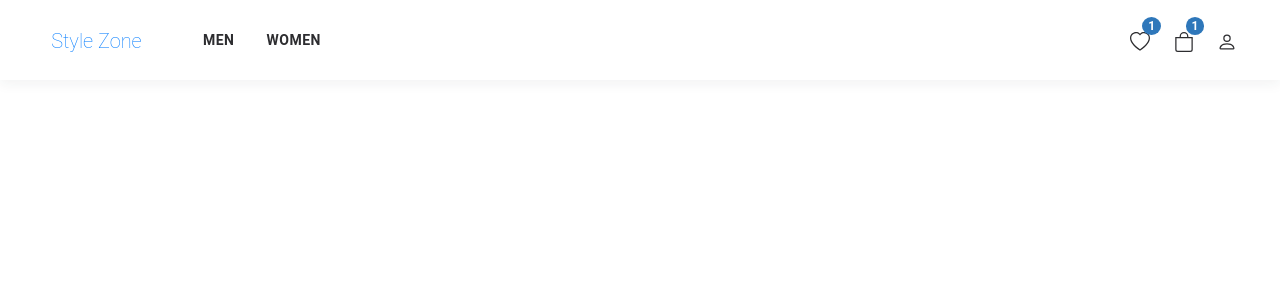
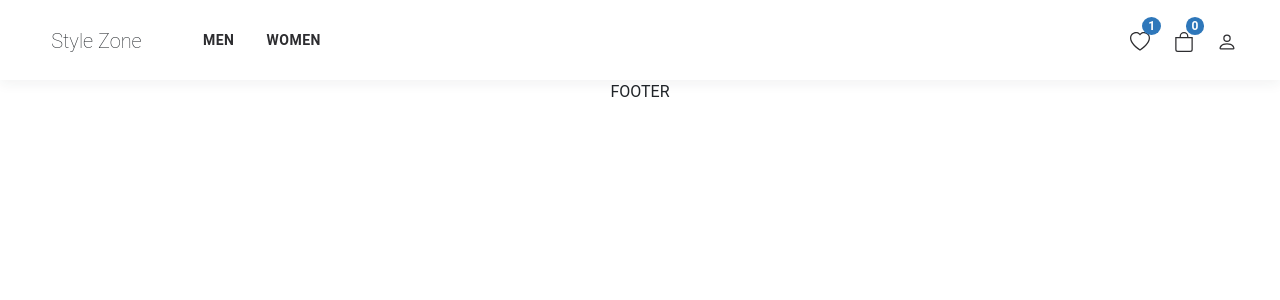
Before and after one commit to prateekchachra/n3-eta, a React (Create React App) app: page /cart in a window 1280 px wide. Shown: the top 300 px of the page. Built offline with nearby package versions, Linux system fonts and the light colour scheme.

Commit message:
initial redux setup

```diff
--- a/src/components/molecules/Header/Header.scss
+++ b/src/components/molecules/Header/Header.scss
@@ -45,15 +45,20 @@
 
 .navLinkWrapper {
     display: inline;
+    line-height: 80px;
 }
 
 .navLink {
+    display: inline;
+    height: inherit;
+    vertical-align: middle;
     color: $text-color;
     font-size: $bodyTextSize;
     padding: 0 16px 28px;
     letter-spacing: .5px;
     text-transform: uppercase;
     font-weight: 600;
+    cursor: pointer;
 }
 
 .searchBarWrapper {
--- a/src/components/molecules/Header/Header.tsx
+++ b/src/components/molecules/Header/Header.tsx
@@ -6,13 +6,21 @@ import './Header.scss';
 import { Bag, Heart, Person } from 'react-bootstrap-icons';
 import Search from '../../atoms/search/Search';
 import Badge from '../../atoms/Badge/Badge';
+import { useSelector } from 'react-redux';
+import { RootState } from '../../../store';
 
 const Header = () :JSX.Element => {
     const history = useHistory();
+    const numberOfItemsInCart = useSelector<RootState, RootState["cartState"]>((state: RootState) => state.cartState).cartItems.length;
     function renderLogo() {
         return(
             <div className="logoWrapper">
-                <a href="/" className="logo">Style Zone</a>
+                <label className="logo" onClick= { (event: React.MouseEvent<HTMLLabelElement, MouseEvent>) => {
+                    event.preventDefault();
+                    history.push("/");
+                }}>
+                    Style Zone
+                </label>
             </div>
         )
     }
@@ -21,10 +29,20 @@ const Header = () :JSX.Element => {
         return(
             <div className="navLinkContainer">
                 <div className="navLinkWrapper">
-                    <a href="/list" className="navLink">Men</a>
+                    <label className="navLink" onClick={ (event: React.MouseEvent<HTMLLabelElement, MouseEvent>) => {
+                        event.preventDefault();
+                        history.push("/list");
+                    }}>
+                        Men
+                    </label>
                 </div>
                 <div className="navLinkWrapper">
-                    <a href="/list" className="navLink">Women</a>
+                    <label className="navLink" onClick={ (event: React.MouseEvent<HTMLLabelElement, MouseEvent>) => {
+                        event.preventDefault();
+                        history.push("/list");
+                    }}>
+                        Women
+                    </label>
                 </div>
             </div>
         );
@@ -41,7 +59,7 @@ const Header = () :JSX.Element => {
         return (
             <div className="quickActionLinkWrapper">
                 <div className="wishListIcon">
-                    <Heart onClick={(event: any) => {
+                    <Heart onClick={(event: React.MouseEvent<SVGElement, MouseEvent>) => {
                             event.preventDefault();
                             history.push("/wishlist");
                         }
@@ -49,15 +67,15 @@ const Header = () :JSX.Element => {
                     <Badge value={1} />
                 </div>
                 <div className="cartIcon">
-                    <Bag onClick={(event: any) => {
+                    <Bag onClick={(event: React.MouseEvent<SVGElement, MouseEvent>) => {
                             event.preventDefault();
                             history.push("/cart");
                         }
                     }  />
-                    <Badge value={1} />
+                    <Badge value={numberOfItemsInCart} />
                 </div>
                 <div className="userAccountIcon">
-                    <Person onClick={(event: any) => {
+                    <Person onClick={(event: React.MouseEvent<SVGElement, MouseEvent>) => {
                             event.preventDefault();
                             history.push("/profile");
                         }
--- a/src/pages/Cart/Cart.scss
+++ b/src/pages/Cart/Cart.scss
@@ -0,0 +1,6 @@
+.bodyComponent {
+    display: flex;
+    flex-direction: column;
+    margin-top: 80px;
+    padding: 0 32px;
+}
--- a/src/pages/Cart/Cart.tsx
+++ b/src/pages/Cart/Cart.tsx
@@ -1,5 +1,8 @@
-import React, { ReactNode } from 'react'
+import React from 'react'
+import { useSelector } from 'react-redux';
 import PageTemplate from '../../components/templates/PageTemplate';
+import { ProductModel } from '../../redux/reducers/CartReducer';
+import { RootState } from '../../store';
 
 import './Cart.scss'
 
@@ -8,10 +11,19 @@ import './Cart.scss'
 
 const Cart = () :JSX.Element => {
 
+    const cartState = useSelector<RootState, RootState["cartState"]>((state: RootState) => state.cartState);
+    console.log(cartState);
 
     return (
         <PageTemplate>
-            <div><span>Cart</span></div>
+            <div className="bodyComponent">
+                <span>
+                {
+                    cartState.cartItems.map((product: ProductModel) => {
+                        return <li key={product.id}> {product.name} </li>
+                    })
+                }
+            </span></div>
         </PageTemplate>);
 }
 export default Cart;
--- a/src/pages/Home/HomePage.tsx
+++ b/src/pages/Home/HomePage.tsx
@@ -32,7 +32,7 @@ const HomePage = () => {
         const productListColumnRendererArray: ReactNodeArray = [];
         [1,2,3].forEach(element => {
             productListColumnRendererArray.push(
-                <div className="productListColumnContainer">
+                <div className="productListColumnContainer" key={element}>
                     <div className="textBannerContainer">
                         <h4 className="textBannerTitle">Categories to bag</h4>
                         <a href="">
--- a/src/pages/ProductList/ProductList.tsx
+++ b/src/pages/ProductList/ProductList.tsx
@@ -1,6 +1,6 @@
-import React, { useEffect, useState } from 'react'
+import React, { Dispatch, useEffect, useState } from 'react'
 import { useHistory } from 'react-router-dom';
-import { connect } from 'react-redux'
+import { connect, ConnectedProps, RootStateOrAny, useDispatch } from 'react-redux'
 
 import './ProductList.scss';
 
@@ -11,10 +11,14 @@ import RadioButton from '../../components/atoms/radioButton/RadioButton';
 import Checkbox from '../../components/atoms/checkBox/Checkbox';
 
 import JsonProductList from '../../assets/sampleData/Products.json';
-import { addProductToCart } from '../../redux/actions/Cart.action';
+import { addProductToCart } from '../../redux/actions/CartAction';
+import { ADD_PRODUCT_TO_CART } from '../../redux/constants/CartActionConstants';
+import { ProductModel } from '../../redux/reducers/CartReducer';
 
-const ProductListPage = () => {
+const ProductList = () => {
     const history = useHistory();
+    const dispatch = useDispatch();
+
     const productList = [...JSON.parse(JSON.stringify(JsonProductList))];
 
     function onProductCardClickHandler(event: any) {
@@ -23,9 +27,9 @@ const ProductListPage = () => {
     }
 
     function onAddtoCartButtonClickHandler(productId: number) {
-        const product = productList.find((product: any) => product.id === productId);
+        const product: ProductModel = productList.find((product: any) => product.id === productId);
         console.log(product);
-        addProductToCart(product);
+        dispatch(addProductToCart(product));
     }
 
     //TODO: create component for BreadCrums
@@ -136,8 +140,4 @@ const ProductListPage = () => {
     )
 }
 
-const mapStateToProps = (state: any) => ({
-    cartState: state.cartState
-})
-
-export default connect(mapStateToProps, {addProductToCart})(ProductListPage);
+export default ProductList;
--- a/src/redux/actions/CartAction.ts
+++ b/src/redux/actions/CartAction.ts
@@ -1,6 +1,10 @@
 import { ADD_PRODUCT_TO_CART } from '../constants/CartActionConstants';
+import { ProductModel } from './../reducers/CartReducer';
 
-export const addProductToCart = (product: any) => ({
+export type CART_ACTIONS =
+    { type: string, payload: ProductModel}
+
+export const addProductToCart = (product: ProductModel): CART_ACTIONS => ({
     type: ADD_PRODUCT_TO_CART,
     payload: product,
 })
--- a/src/redux/reducers/CartReducer.ts
+++ b/src/redux/reducers/CartReducer.ts
@@ -1,7 +1,20 @@
+import { CART_ACTIONS } from '../actions/CartAction';
 import {
     ADD_PRODUCT_TO_CART
 } from '../constants/CartActionConstants';
 
+export type ProductModel = {
+    id: number,
+    name: string,
+    price: number,
+    discountPercentage: number,
+    images: string[]
+}
+
+export type CartState ={
+    cartItems: ProductModel[],
+    isBuyItemActive: boolean
+}
 
 const initialState = {
     cartItems: [],
@@ -9,13 +22,13 @@ const initialState = {
 };
 
 const cartState = (
-    state = initialState,
-    action: { type: string; payload: any}
+    state: CartState = initialState,
+    action: CART_ACTIONS
 ) => {
     switch(action.type) {
 
         case ADD_PRODUCT_TO_CART:
-            console.log("From Cart.reducer" + state);
+            console.log("From Cart.reducer" + action.payload);
             return { ...state, cartItems: [...state.cartItems, action.payload]}
 
         default:
--- a/src/store.ts
+++ b/src/store.ts
@@ -5,4 +5,6 @@ const rootReducer = combineReducers({
     cartState
 });
 
+export type RootState = ReturnType<typeof rootReducer>;
+
 export const store = createStore(rootReducer);
```
